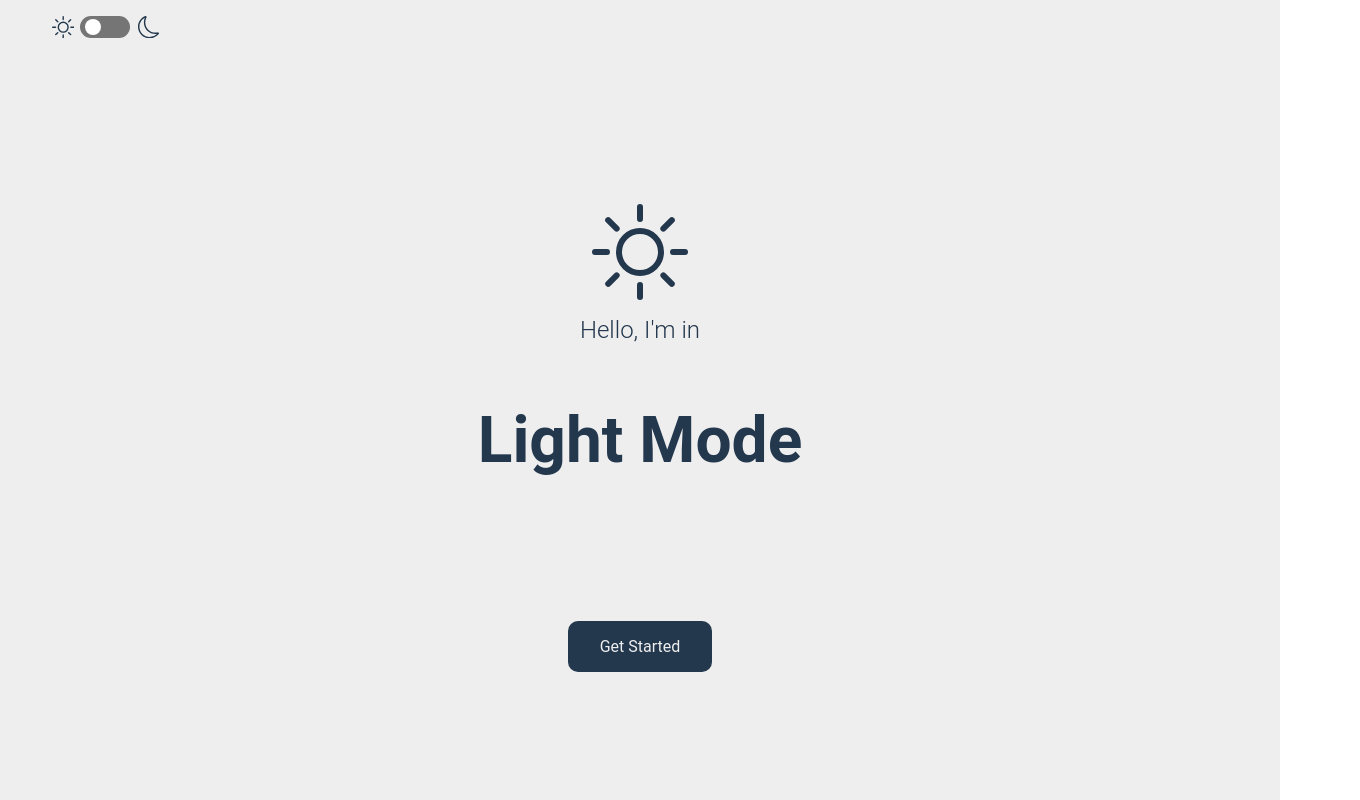
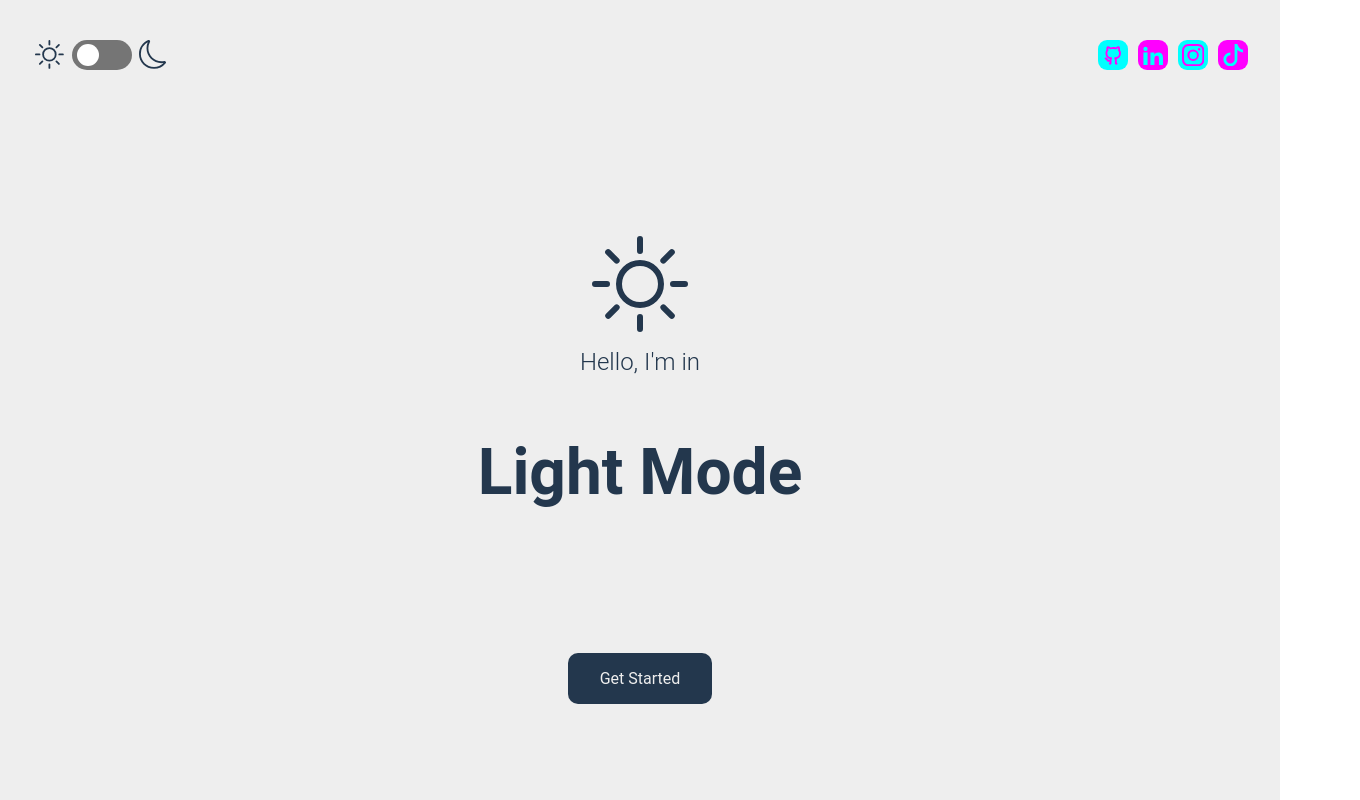
Before and after one commit to JerogZurcBacu/jorgecg-2023, a React (Create React App) app in the folder jorgecg_2023/: page / in a window 1280 px wide. Shown: the top 800 px of the page, 1360 px wide, since content can reach past the window. Built offline with nearby package versions, Linux system fonts and the light colour scheme.

Commit message:
Redes Superior OK
Carga de botones de redes con enlaces funcionando OK

```diff
--- /dev/null
+++ b/jorgecg_2023/src/components/Redes/redes.js
@@ -0,0 +1,34 @@
+import styled from "styled-components";
+
+export const SocialContiner = styled.div`
+    width: 150px;
+    margin-right: 2rem;
+    display: flex;
+    justify-content: flex-end;
+    a {
+        margin-left: 10px;
+    }
+    svg {
+        font-size: 1.4rem;
+    }
+    div {
+        width: 30px;
+        height: 30px;
+        border-radius: 30%;
+        display: flex;
+        justify-content: center;
+        align-items: center;
+    }
+`;
+export const CirculoAzulRed = styled.div`
+    background-color: #00FFFF;
+    svg {
+        fill: #FF00FF;
+    }
+`;
+export const CirculoRosaRed = styled.div`
+    background-color: #FF00FF;
+    svg {
+        fill: #00FFFF;
+    }
+`;
--- a/jorgecg_2023/src/components/switch/Switch.elements.js
+++ b/jorgecg_2023/src/components/switch/Switch.elements.js
@@ -7,44 +7,42 @@ export const SwitchContiner = styled.div`
 `;
 
 export const SwitchWrapper = styled.div`
-    width: 100%;
     max-width: 1300px;
     margin: auto;
-    padding-top: 1rem;
-    padding-left: 5rem;
-    diplay: flex;
-    flex-wrap: wrap;
-    justify-content: flex-end;
-    flex-direction: row-reverse;
+    padding-top: 2.5rem;
+    padding-left: 4.5rem;
+    display: flex;
+    justify-content: space-between;
 `;
 
 export const SwitchBGC = styled.div`
     position: relative;
-    width: 50px;
-    height: 22px;
+    width: 60px;
+    height: 30px;
     border-radius: 30px;
     background-color: ${({ theme }) => theme.toggle};
     transition: 1s all ease-in;
     svg {
         position: absolute;
-        font-size: 1.4rem;
         fill: ${({ theme }) => theme.text};
     }
     #sol {
-        left: -28px;
+        left: -2.3rem;
+        font-size: 1.8rem;
     }
     #luna {
-        left: 58px;
+        left: 4.2rem;
+        font-size: 1.8rem;
     }
 `;
 
 export const ButtonSwitch = styled.button`
     position: absolute;
     cursor: pointer;
-    bottom: 3px;
-    left: ${({ position }) => (position ? "30px" : "5px")};
-    width: 16px;
-    height: 16px;
+    bottom: 4px;
+    left: ${({ position }) => (position ? "34px" : "5px")};
+    width: 22px;
+    height: 22px;
     border: none;
     border-radius: 50%;
     background-color: #fff;
--- a/jorgecg_2023/src/components/switch/Swtch.js
+++ b/jorgecg_2023/src/components/switch/Swtch.js
@@ -5,12 +5,19 @@ import {
     SwitchBGC,
     ButtonSwitch,
 } from './Switch.elements';
-import { BsSun, BsMoon } from "react-icons/bs";
+import {SocialContiner, CirculoAzulRed, CirculoRosaRed,} from '../Redes/redes';
+import { BsSun, BsMoon, BsInstagram, BsTiktok } from "react-icons/bs";
+import {RiGithubLine} from "react-icons/ri";
+import {ImLinkedin2} from "react-icons/im";
 
 const Switch = (props) => {
 
     let sol = <BsSun id="sol"/>;
-    let luna =  <BsMoon id="luna"/>
+    let luna =  <BsMoon id="luna"/>;
+    let log_git =  <RiGithubLine id="git"/>;
+    let log_link =  <ImLinkedin2 id="link"/>;
+    let log_inst =  <BsInstagram id="inst"/>;
+    let log_tik =  <BsTiktok id="tik"/>;
 
     const [position, setPosition] = useState(false);
 
@@ -40,6 +47,28 @@ const Switch = (props) => {
                         ></ButtonSwitch>
                     {luna}
                     </SwitchBGC>
+                    <SocialContiner>
+                        <a href="https://github.com/JerogZurcBacu" rel="noreferrer" target="_blank">
+                            <CirculoAzulRed>
+                                {log_git}
+                            </CirculoAzulRed>
+                        </a>
+                        <a href="https://www.linkedin.com/in/jerogzurc/" rel="noreferrer" target="_blank">
+                        <CirculoRosaRed>
+                            {log_link}
+                        </CirculoRosaRed>
+                        </a>
+                        <a href="https://instagram.com/elsenorito_jorge" rel="noreferrer" target="_blank">
+                        <CirculoAzulRed>
+                            {log_inst}
+                        </CirculoAzulRed>
+                        </a>
+                        <a href="https://www.tiktok.com/@elsenorito_jorge" rel="noreferrer" target="_blank">
+                        <CirculoRosaRed>
+                            {log_tik}
+                        </CirculoRosaRed>
+                        </a>
+                    </SocialContiner>
                 </SwitchWrapper>
             </SwitchContiner>
         </>
```
